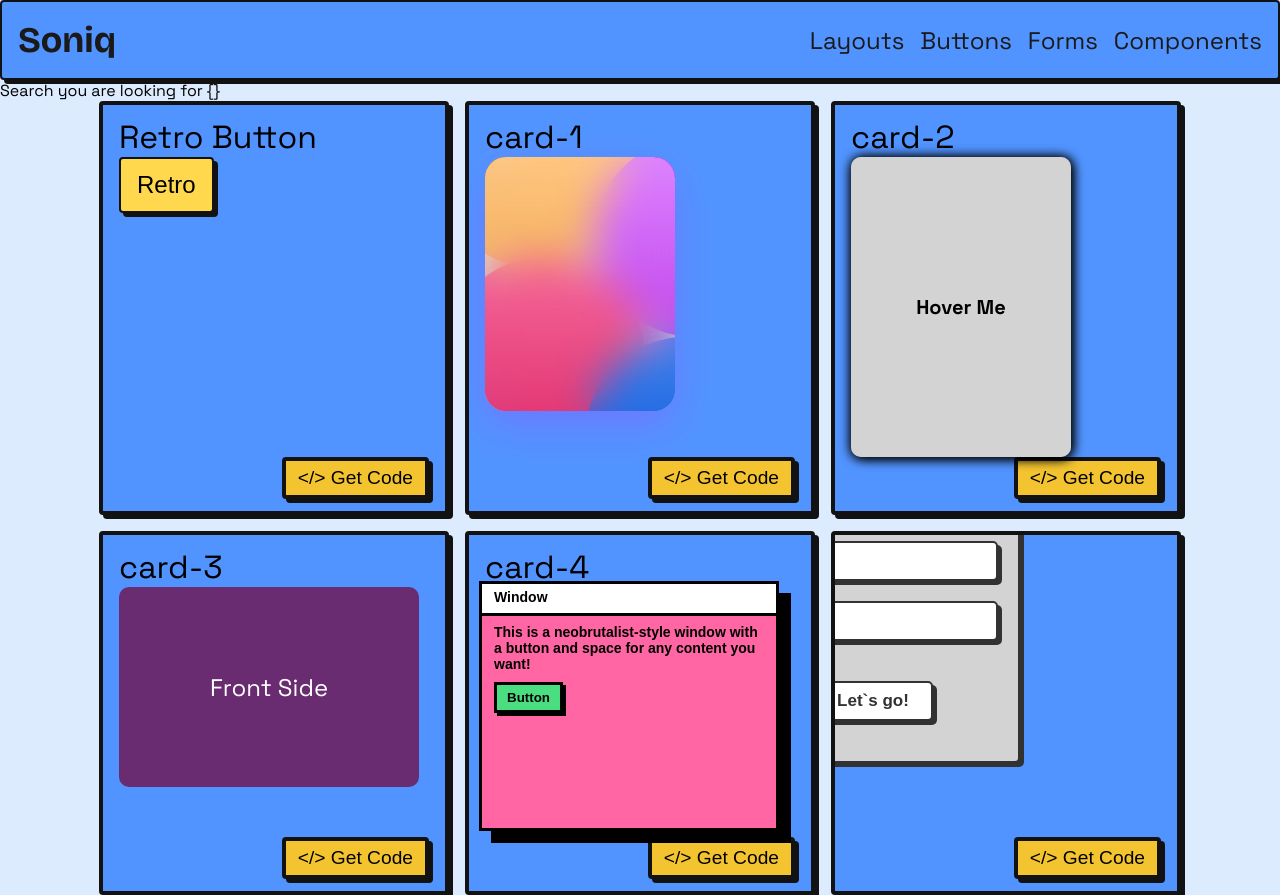
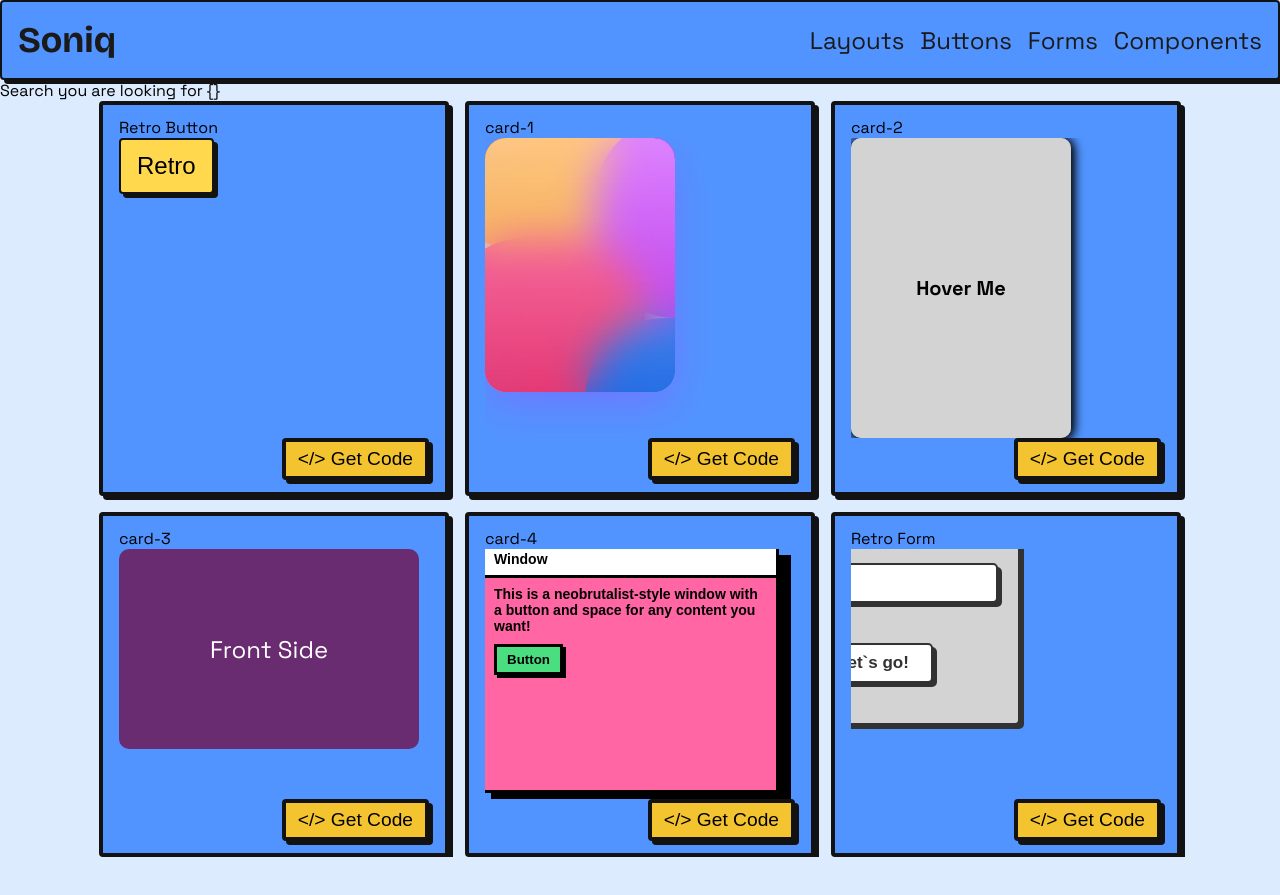
Before and after one commit to yusef-codes10/soniq, a Vue app: page /search in a window 1280 px wide. After the commit the page ends 857 px from the top, so only its background shows below. Built offline with nearby package versions, Linux system fonts and the light colour scheme.

Commit message:
not so great solution

```diff
--- a/src/components/ui/CardComponent.vue
+++ b/src/components/ui/CardComponent.vue
@@ -27,37 +27,40 @@ defineProps({
 
 <style scoped>
 .card {
-  height: auto;
-  /* width: auto; */
-  /* background-color: springgreen; */
-  background-color: var(--brand-color);
-  font-size: 2rem;
-  padding: 0.75rem 1rem;
-
   display: flex;
   flex-direction: column;
-  width: 100%; /* was: auto */
+  width: 100%;
   max-width: 100%;
-  overflow: hidden; /* clip anything that still escapes */
+  /* set a reasonable max height to constrain large content */
+  max-height: 30rem; /* you can adjust */
+  background-color: var(--brand-color);
+  padding: 0.75rem 1rem;
   box-sizing: border-box;
+  overflow: hidden; /* clips anything outside card, scroll is on inner content */
+}
+
+.card-header {
+  font-size: 1.5rem;
+  font-weight: bold;
+  margin-bottom: 0.5rem;
+  flex-shrink: 0; /* header stays visible */
 }
 
 .card-content {
-  flex: 1;
-  min-width: 0;
-}
-
-.code {
-  min-width: 0;
+  flex: 1 1 auto; /* takes remaining space */
+  min-height: 200px;
+  min-width: 0; /* allows proper shrinking inside flex */
+  overflow: auto; /* scrolls if content is too big */
+  padding-right: 0.25rem; /* optional, avoids scrollbar overlap */
 }
 
 button {
   background: var(--secondary-hover);
   align-self: flex-end;
-  justify-self: flex-end;
   cursor: pointer;
   font-size: 1.2rem;
   padding: 6px 12px;
+  flex-shrink: 0; /* button stays visible */
 }
 
 button:hover {
@@ -73,8 +76,4 @@ a {
   text-decoration: none;
   color: inherit;
 }
-.card-content,
-.code {
-  min-width: 0;
-}
 </style>
```
